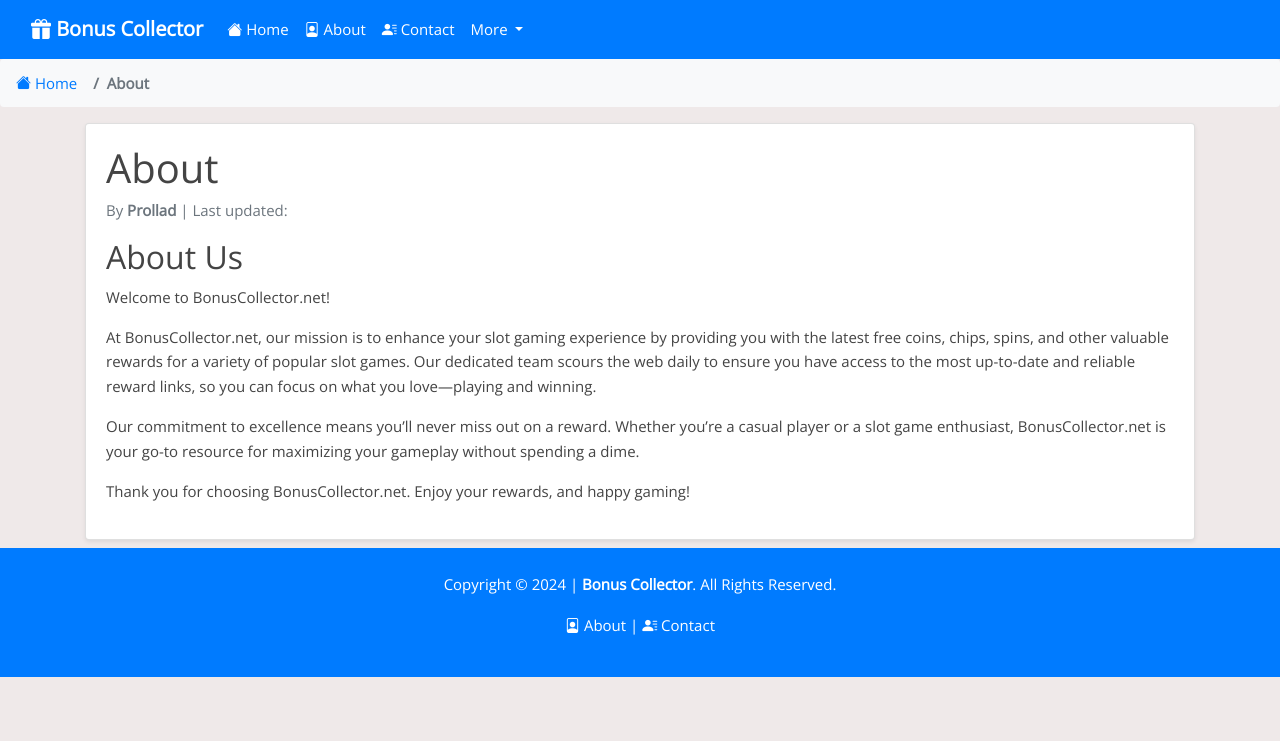
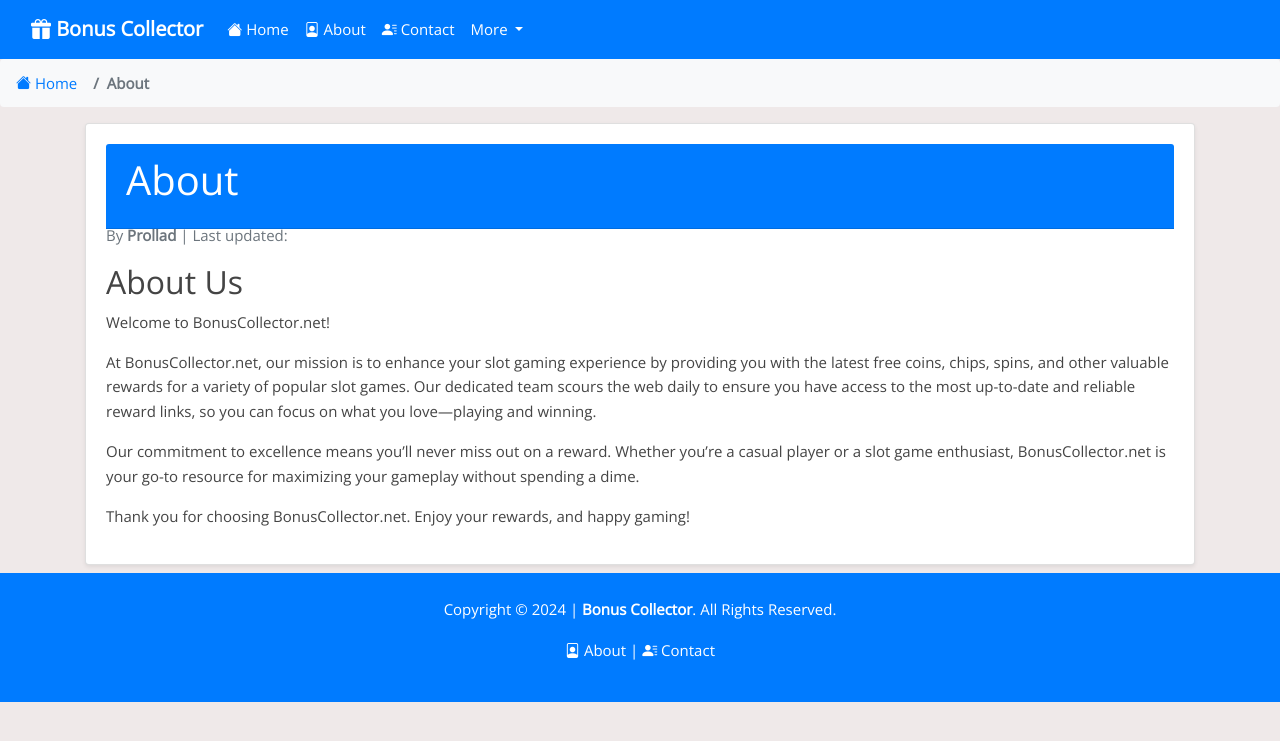
Before and after one commit to Prollad99/bs-net, a Jekyll site: the page built from _pages/about.md, in a window 1280 px wide. Shown: the top 741 px of the page. Built offline with Jekyll 4.4.1, drawn with Linux system fonts in a browser that asks for light colours; nearby versions of some CDN libraries; comment, search, counter and statistics services are not loaded.

Commit message:
Update page.html

```diff
--- a/_layouts/page.html
+++ b/_layouts/page.html
@@ -4,7 +4,9 @@ layout: default
 
 <div class="card shadow-sm mb-2">
   <div class="card-body">
+<div class="card-header bg-primary text-white">
           <h1 class="card-title">{{ page.title }}</h1>
+</div>
 
     <!-- Author and Last Updated Date -->
     <p class="card-subtitle text-muted mb-3">
```
